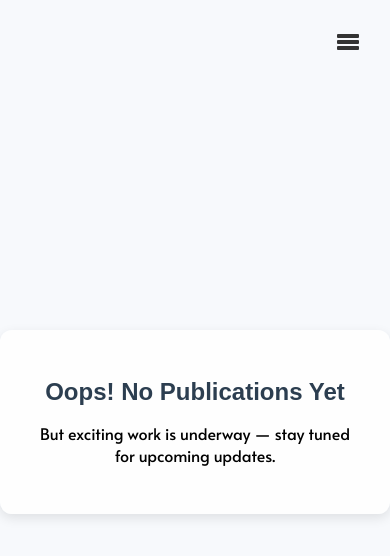
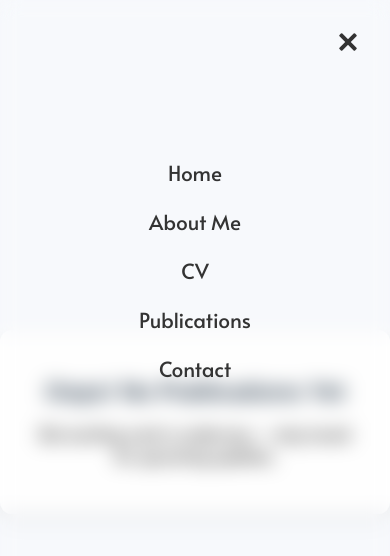
Before and after one commit to Ashutoshm055/Protfolio, a plain HTML site: page Publications/publication.html in a window 390 px wide. Both pictures are taken after a click on the element 347 px from the left and 42 px from the top of the page. Drawn offline with Linux system fonts and the light colour scheme; a web font is replaced by a local one.

Commit message:
v2.0.2 : Fixed the Menu bar of Publication page

```diff
--- a/About_me/ab.css
+++ b/About_me/ab.css
@@ -152,7 +152,6 @@ body.no-scroll {
   width: 100%;
   height: 100%;
   overflow: hidden;
-  perspective: 1100px;
 }
 
 nav#nav-menu {
--- a/Publications/publication.html
+++ b/Publications/publication.html
@@ -69,7 +69,7 @@
       <ul>
         <li><a href="../index.html">Home</a></li>
         <li><a href="../About_me/about.html">About Me</a></li>
-        <li><a href="./CV/My_cv.html">CV</a></li>
+        <li><a href="../CV/My_cv.html">CV</a></li>
         <li><a href="#Publications">Publications</a></li>
         <li><a href="../index.html#contact">Contact</a></li>
       </ul>
@@ -90,9 +90,9 @@
           <ul>
             <li><a href="../index.html">Home</a></li>
             <li><a href="../About_me/about.html">About Me</a></li>
-            <li><a href="./CV/My_cv.html">CV</a></li>
+            <li><a href="../CV/My_cv.html">CV</a></li>
             <li><a href="./Publications/publication.html">Publications</a></li>
-            <li><a href="#contact">Contact</a></li>
+            <li><a href="../index.html#contact">Contact</a></li>
           </ul>
         </div>
       </nav>
@@ -101,6 +101,6 @@
       <h1>Oops! No Publications Yet</h1>
       <p>But exciting work is underway — stay tuned for upcoming updates.</p>
     </div>
-    <script src="../script.js"></script>
+    <script src="./publication.js"></script>
   </body>
 </html>
--- /dev/null
+++ b/Publications/publication.js
@@ -0,0 +1,10 @@
+const mainWrapper = document.querySelector("#main-wrapper");
+const menu = document.querySelector(".menu-icon");
+
+
+// menu icon
+menu.addEventListener("click", function(){
+    this.classList.toggle('active');
+    mainWrapper.classList.toggle('active');
+    document.body.classList.toggle('no-scroll');
+});
--- a/styles_mod.css
+++ b/styles_mod.css
@@ -159,7 +159,6 @@ body.no-scroll {
   width: 100%;
   height: 100%;
   overflow: hidden;
-  perspective: 1100px;
 }
 
 nav#nav-menu {
@@ -266,7 +265,7 @@ nav .menu-list-container ul li a {
 
 /* when menu is open*/
 .wrapper.active nav {
-  backdrop-filter: blur(10px);
+  backdrop-filter: blur(10px) !important;
   /* for older browser versions */
   -webkit-backdrop-filter: blur(10px);
 }
```
